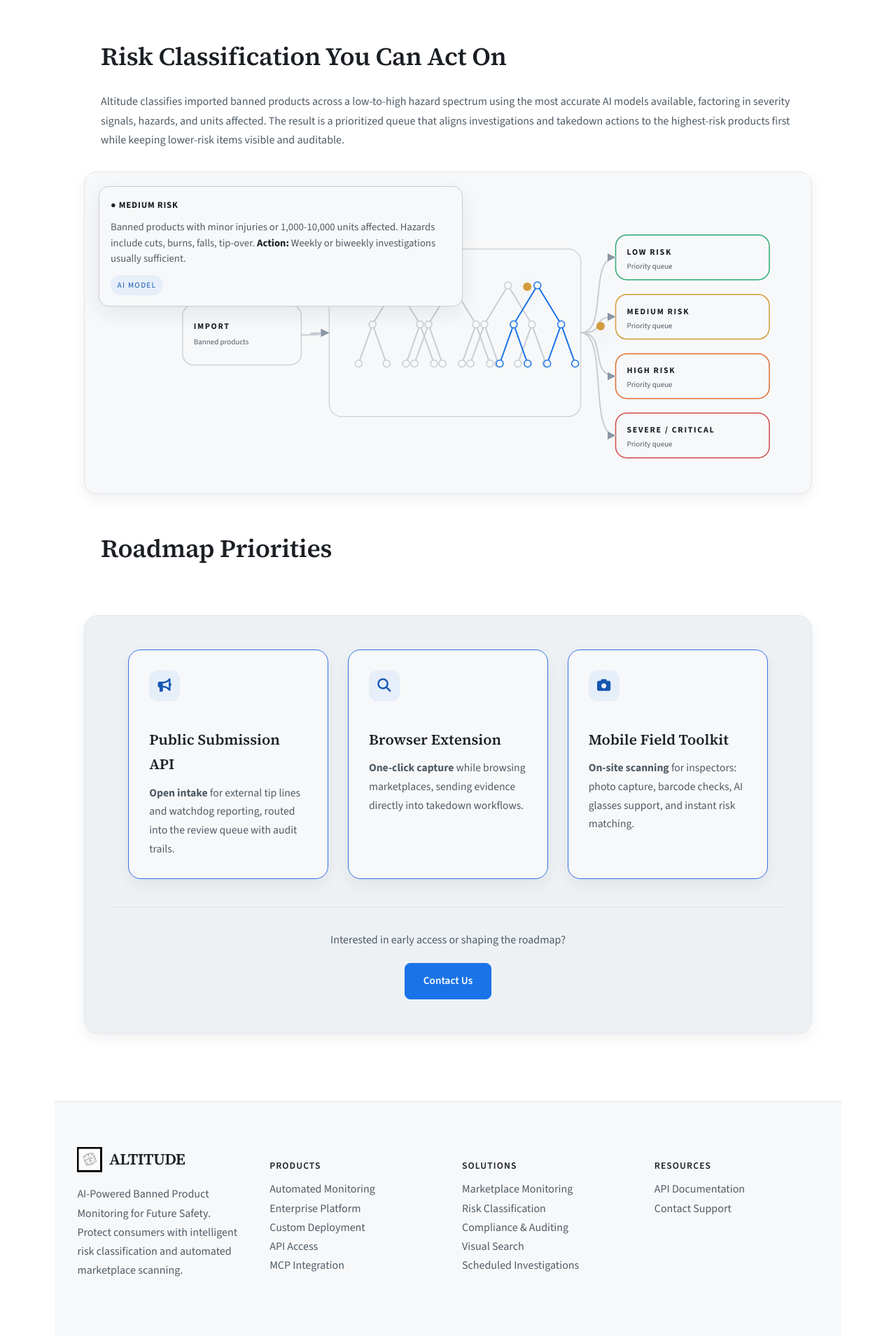
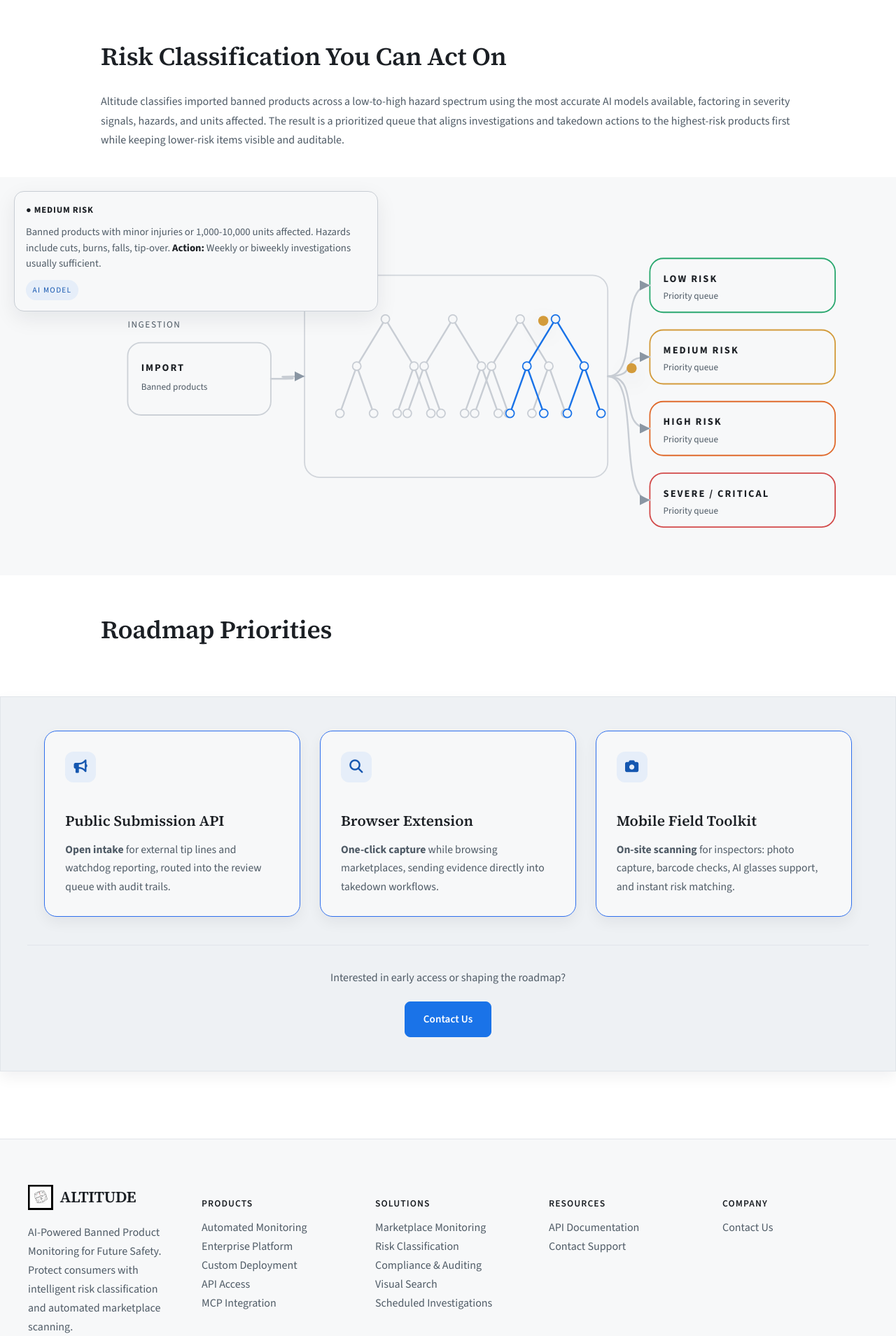
Before and after one commit to bizoton19/altitude, a Jekyll site: the page built from docs/index.md, in a window 1280 px wide. Shown: the part 4241-6150 px from the top of the page at 70% size. Built offline with Jekyll 4.4.1, drawn with Linux system fonts in a browser that asks for light colours.

Commit message:
Make risk viz and roadmap full-bleed; hide risk viz on mobile

```diff
--- a/docs/_layouts/default.html
+++ b/docs/_layouts/default.html
@@ -107,6 +107,15 @@
   padding: 2.5rem clamp(1.25rem, 3vw, 3rem);
 }
 
+.full-bleed {
+  width: 100vw;
+  max-width: none !important;
+  margin-left: calc(50% - 50vw) !important;
+  margin-right: calc(50% - 50vw) !important;
+  border-radius: 0 !important;
+  overflow-x: hidden;
+}
+
 main {
   width: 100%;
   max-width: 100%;
@@ -937,6 +946,13 @@
   overflow: hidden;
 }
 
+.risk-viz.full-bleed {
+  margin: 2.5rem 0 3rem;
+  border: 0;
+  box-shadow: none;
+  padding: 2rem clamp(1.25rem, 3vw, 3rem);
+}
+
 .risk-viz svg {
   width: 100%;
   height: auto;
@@ -1074,6 +1090,12 @@
   }
 }
 
+@media (max-width: 700px) {
+  .risk-viz {
+    display: none;
+  }
+}
+
 .roadmap-section {
   margin: 4rem auto;
 }
@@ -1563,6 +1585,15 @@
   padding: 4rem 2rem 2rem;
   border-top: 1px solid var(--border);
   background: var(--bg-2);
+}
+
+.site-footer {
+  width: 100vw;
+  margin-left: calc(50% - 50vw);
+  margin-right: calc(50% - 50vw);
+  border-radius: 0;
+  padding-left: clamp(1.25rem, 3vw, 3rem);
+  padding-right: clamp(1.25rem, 3vw, 3rem);
 }
 
 .footer-content {
@@ -1861,7 +1892,7 @@
       {{ content }}
     </main>
 
-    <footer>
+    <footer class="site-footer">
       <div class="footer-content">
         <div class="footer-brand">
           <div class="footer-brand-header">
--- a/docs/index.md
+++ b/docs/index.md
@@ -362,7 +362,7 @@
 
 Altitude classifies imported banned products across a low‑to‑high hazard spectrum using the most accurate AI models available, factoring in severity signals, hazards, and units affected. The result is a prioritized queue that aligns investigations and takedown actions to the highest‑risk products first while keeping lower‑risk items visible and auditable.
 
-<div class="risk-viz" id="riskViz">
+<div class="risk-viz full-bleed" id="riskViz">
   <div class="risk-tooltip" id="riskVizTooltip" aria-hidden="true">
     <div class="risk-tooltip-card">
       <div class="risk-tooltip-title" id="riskVizTooltipTitle">Classifying…</div>
@@ -762,7 +762,7 @@
 
 <h2>Roadmap Priorities</h2>
 
-<div class="section-surface roadmap-section">
+<div class="section-surface roadmap-section full-bleed">
   <div class="roadmap-grid">
     <div class="roadmap-card blue">
       <div class="icon-chip"><i class="fas fa-bullhorn"></i></div>
```
